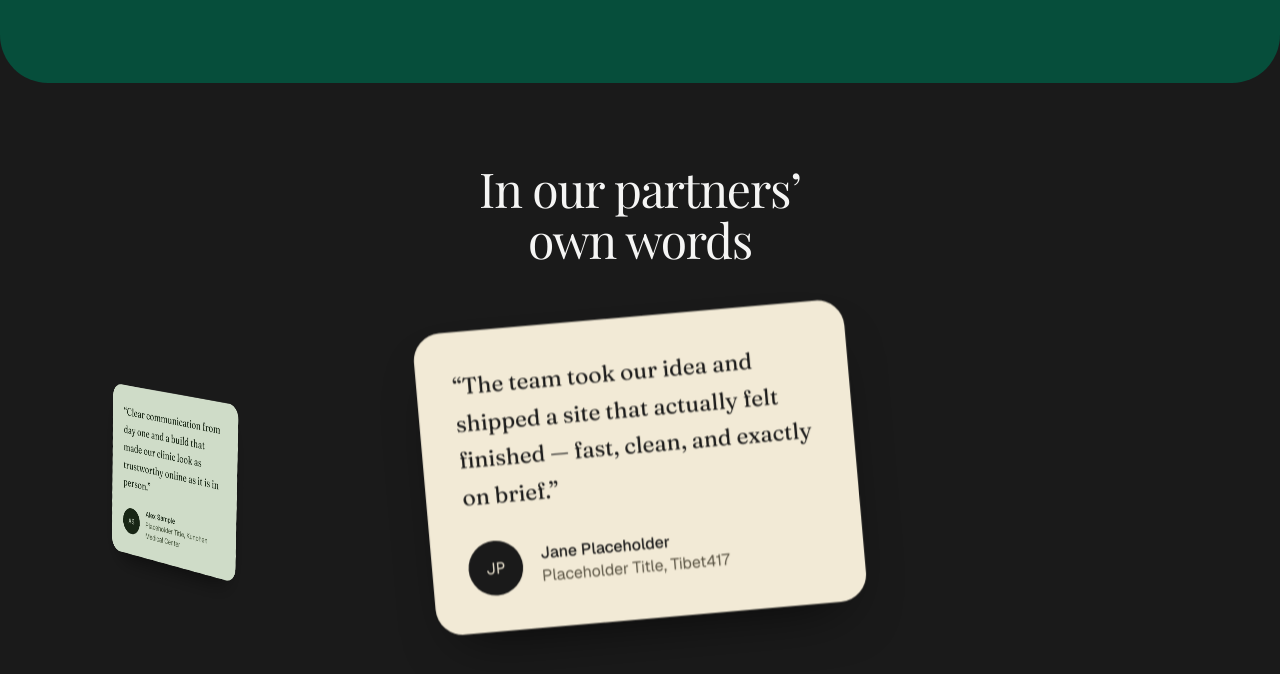
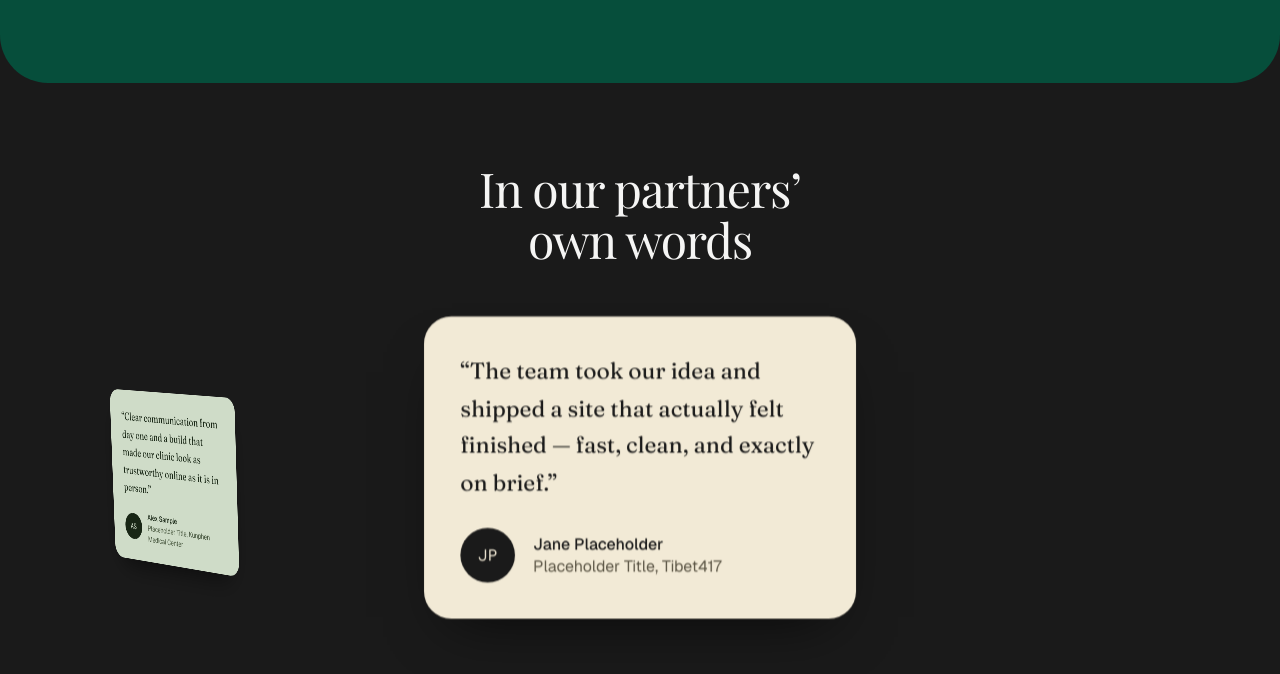
Before and after one commit to lungsang25/portfolio, a Next.js app: page / in a window 1280 px wide. Shown: the part 1832-2506 px from the top of the page. Built offline with nearby package versions, Linux system fonts and the light colour scheme; a web font is replaced by a local one.

Commit message:
card-position

```diff
--- a/src/components/home/TestimonialsDesktop3D.tsx
+++ b/src/components/home/TestimonialsDesktop3D.tsx
@@ -46,10 +46,10 @@ const LANES = [
   // laneVH nudged down from the original -18 (used by the pure flying-
   // carousel version) so card 0's resting mid-point clears the heading
   // pinned above it, instead of the two overlapping at rest.
-  { laneVH: 8, riseVH: 14, tilt: -5, width: "w-[380px]" },
-  { laneVH: 10, riseVH: 16, tilt: 4, width: "w-[340px]" },
-  { laneVH: -6, riseVH: 11, tilt: -3, width: "w-[400px]" },
-  { laneVH: 20, riseVH: 13, tilt: 5, width: "w-[320px]" },
+  { laneVH: 8, riseVH: 14, tilt: 0, width: "w-[380px]" },
+  { laneVH: 10, riseVH: 16, tilt: 0, width: "w-[340px]" },
+  { laneVH: -6, riseVH: 11, tilt: 0, width: "w-[400px]" },
+  { laneVH: 20, riseVH: 13, tilt: 0, width: "w-[320px]" },
 ];
 
 type Path = {
```
